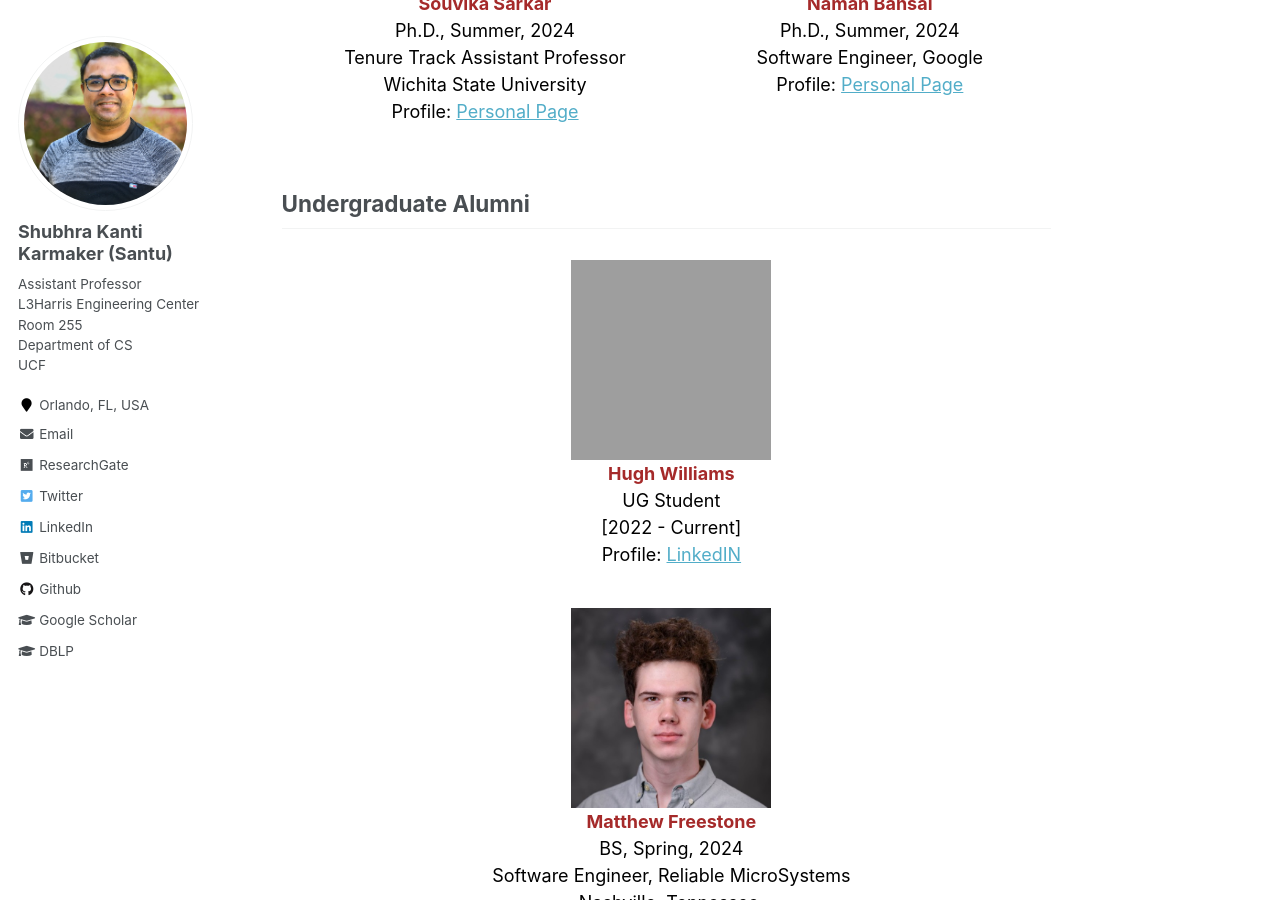
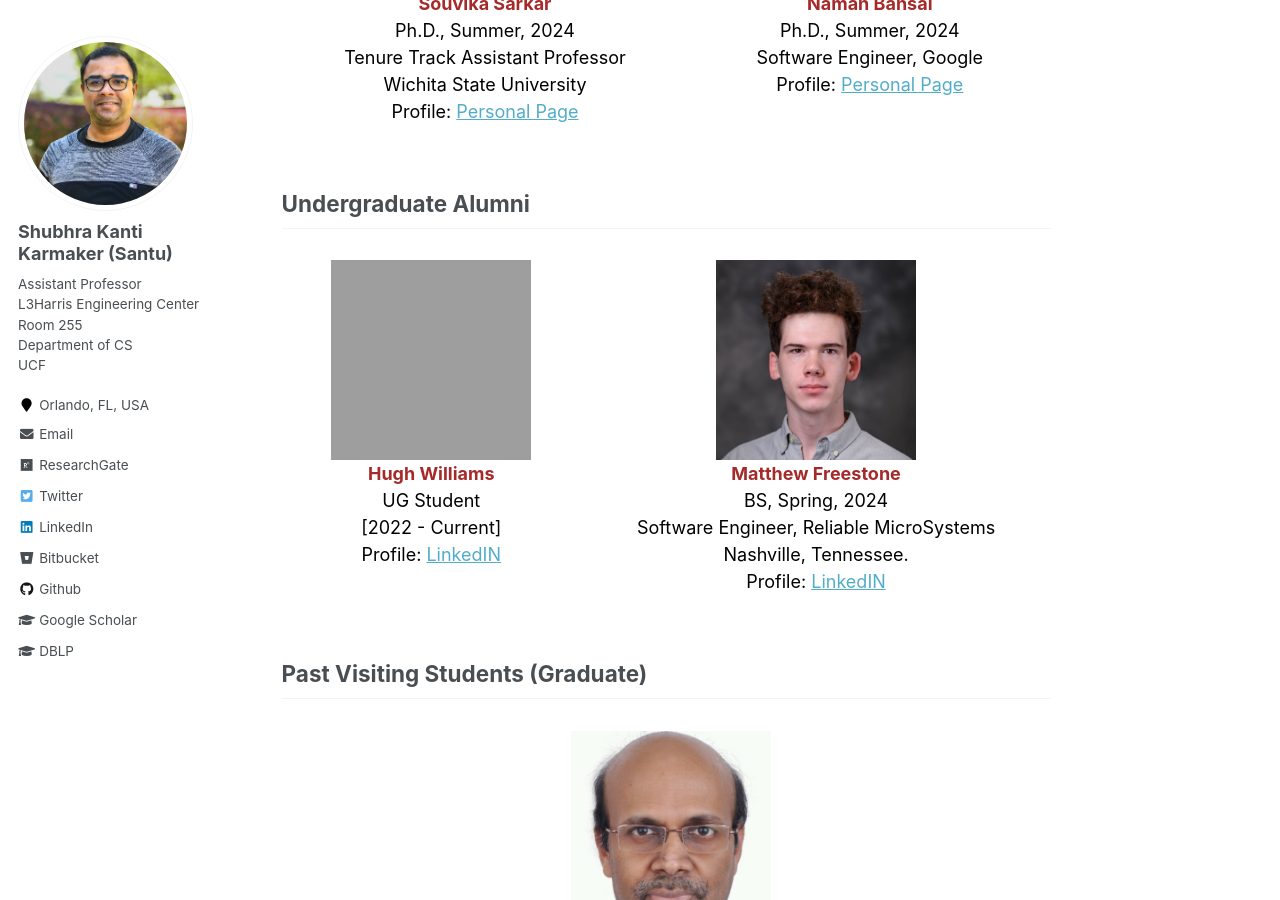
Before and after one commit to karmake2/karmake2.github.io, a Jekyll site: the page built from _pages/students.html, in a window 1280 px wide and 900 px high, scrolled down 2444 px. Built offline with Jekyll 4.4.1, drawn with Linux system fonts in a browser that asks for light colours; grey boxes are pictures that could not be loaded.

Commit message:
Update students.html

```diff
--- a/_pages/students.html
+++ b/_pages/students.html
@@ -155,9 +155,7 @@ author_profile: true
 				UG Student <br/>
 				[2022 - Current]<br/>
 				Profile: <a href="https://www.linkedin.com/in/matthew-c-williams-jr/" target="_blank">LinkedIN</a></span></td>
-	</tr>
 
-	<tr>
 		<td class="table__tablenospace" align='center'><img src='/images/students/Matthew.png' style='height:200px;;width:200px'><br/>
 			<span style="color:black">
 				<font color="brown" ><b>Matthew Freestone</b></font><br/>
```
